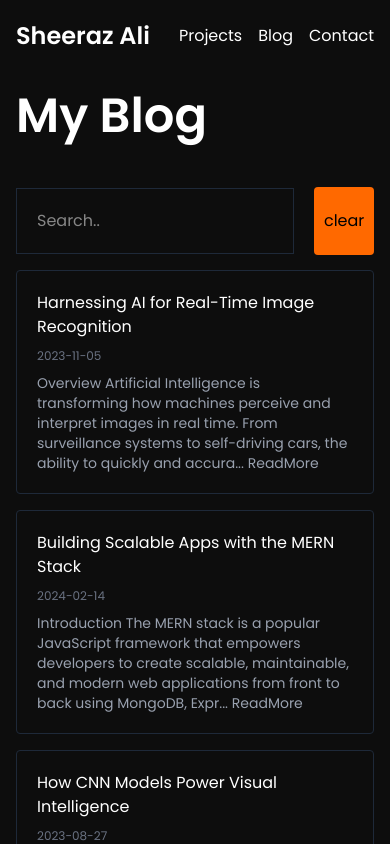
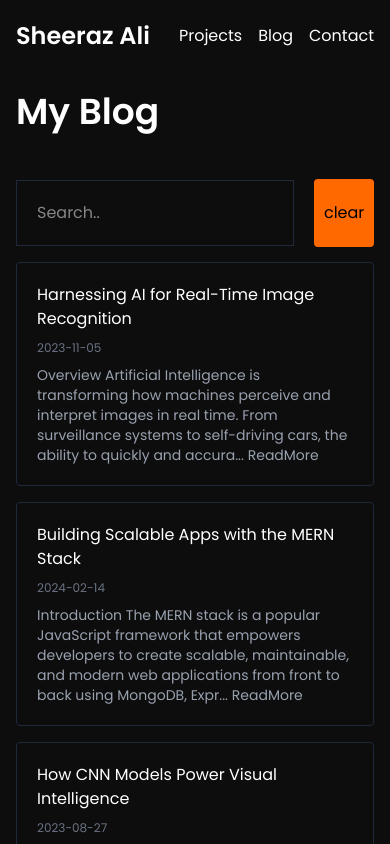
Before and after one commit to Celestial00/Portfolio, a React (Vite) app: page /blog in a window 390 px wide. Shown: the top 844 px of the page. Built offline with nearby package versions, Linux system fonts and the light colour scheme.

Commit message:
minor-chanege

```diff
--- a/src/page/Blog.jsx
+++ b/src/page/Blog.jsx
@@ -22,7 +22,7 @@ export default function Blog() {
   return (
     <>
       <div className="text-white ">
-        <h1 className="text-5xl font-semibold my-10">My Blog</h1>
+        <h1 className="text-4xl md:text-5xl  font-semibold my-10">My Blog</h1>
       </div>
       <div className="">
         <div className="flex items-center justify-center gap-5">
--- a/src/page/Contact.jsx
+++ b/src/page/Contact.jsx
@@ -44,7 +44,7 @@ export default function Contact() {
   return (
     <div className="my-10">
       <div className="text-white my-10">
-        <h1 className="text-5xl font-semibold">Contact Me</h1>
+        <h1 className="text-4xl md:text-5xl  font-semibold">Contact Me</h1>
       </div>
 
       <form ref={form} onSubmit={HandleSend}>
--- a/src/page/Projects.jsx
+++ b/src/page/Projects.jsx
@@ -9,7 +9,7 @@ export default function Projects() {
     <>
       {" "}
       <div className="text-white my-10">
-        <h1 className="text-5xl font-semibold">My Projects</h1>
+        <h1 className="text-4xl md:text-5xl font-semibold">My Projects</h1>
       </div>
       <div className=" gap-8 grid grid-cols-1 place-items-center  lg:grid-cols-3 my-10 md:grid-cols-2  ">
         {ProData.map((Data, index) => (
```
